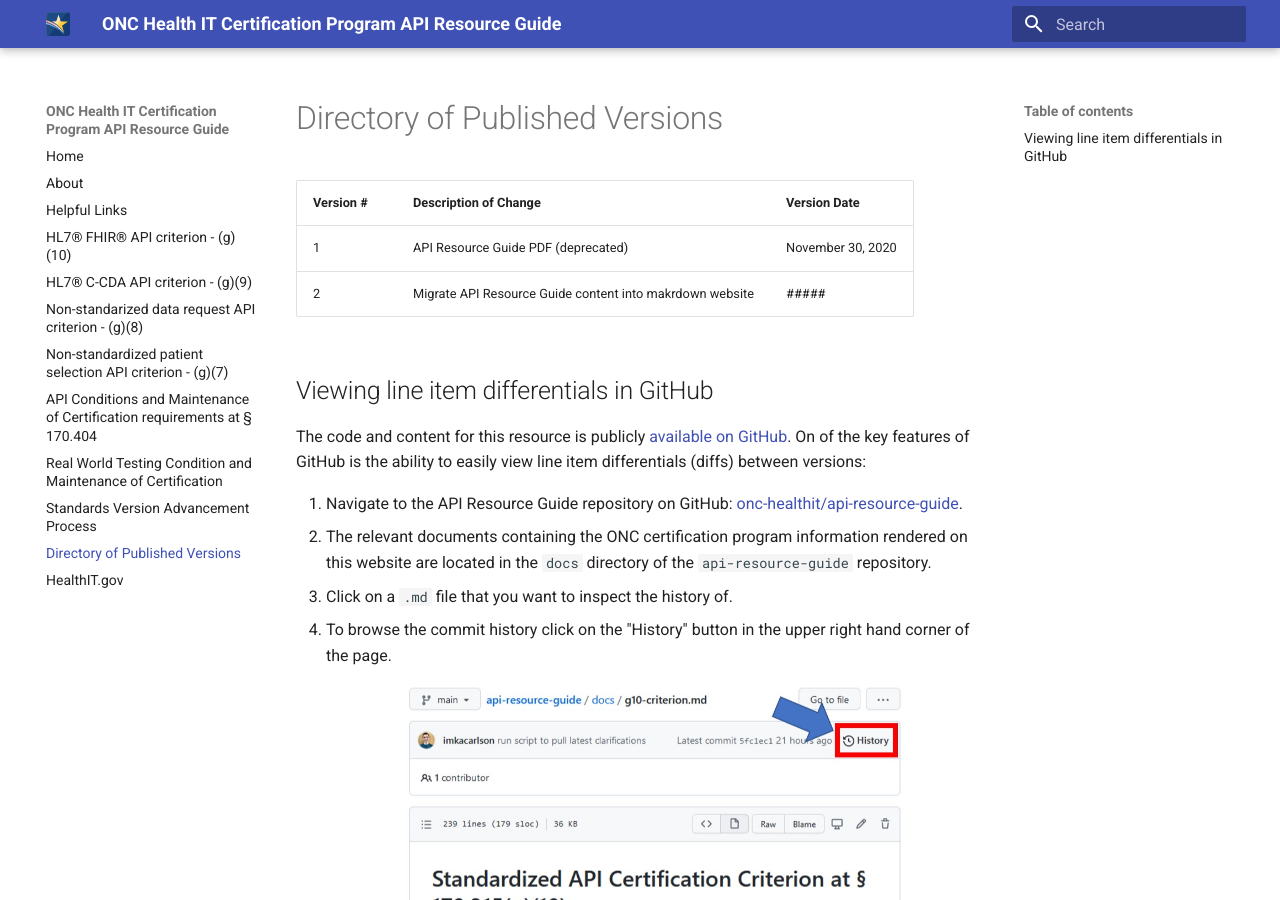
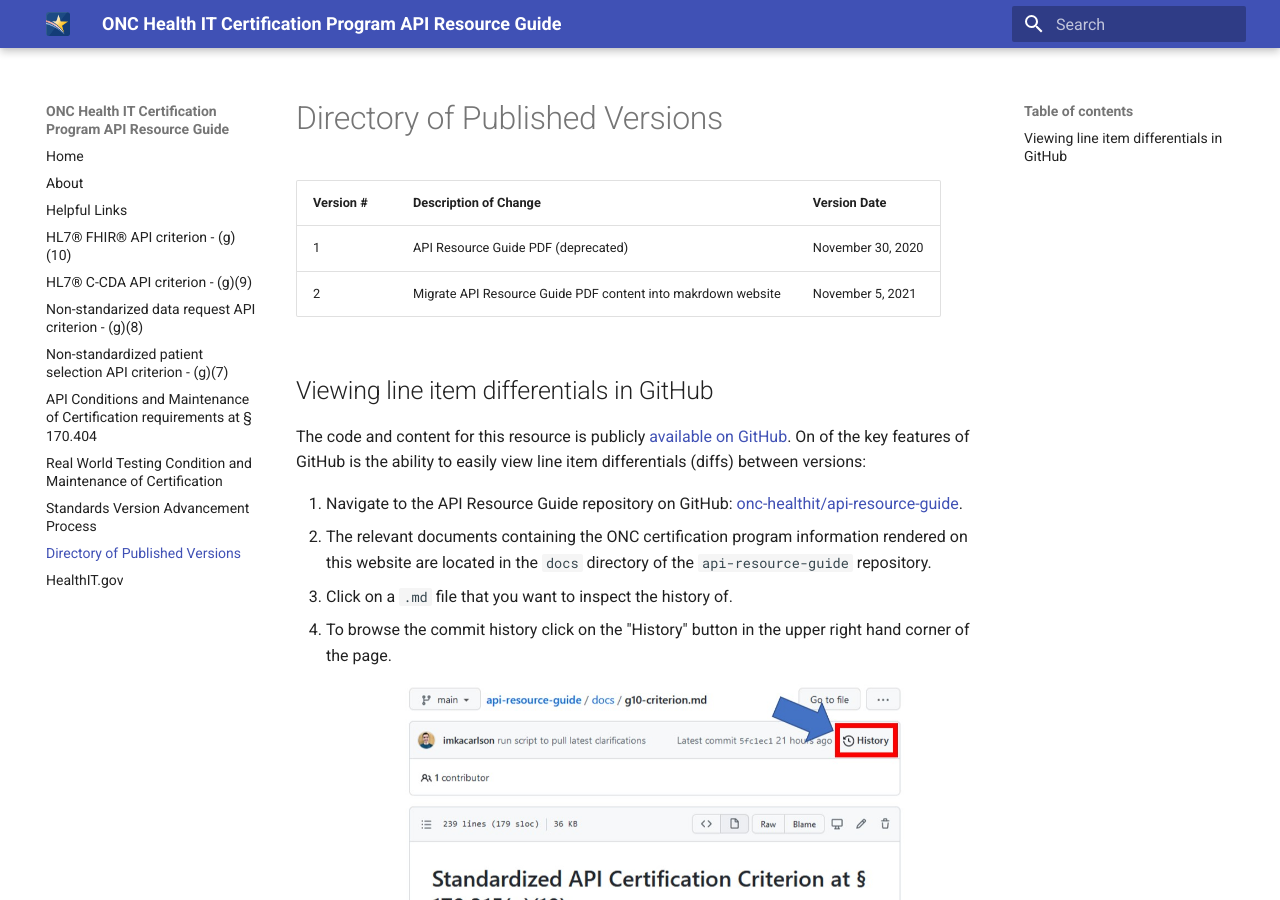
Before and after one commit to onc-healthit/api-resource-guide, an MkDocs documentation site: the page built from docs/version-directory.md, in a window 1280 px wide and 900 px high. Built offline with MkDocs 1.6.1 and Material for MkDocs 9.7.7, drawn with Linux system fonts in a browser that asks for light colours; the version menu is left out.

Commit message:
Update version hisotry table

```diff
--- a/docs/version-directory.md
+++ b/docs/version-directory.md
@@ -1,7 +1,7 @@
 | Version #| Description of Change | Version Date |
 | ---------| ----------------------|--------------|
 | 1        | API Resource Guide PDF (deprecated)     | November 30, 2020 |
-| 2        | Migrate API Resource Guide content into makrdown website     | ##### |
+| 2        | Migrate API Resource Guide PDF content into makrdown website     | November 5, 2021 |
 
 ## Viewing line item differentials in GitHub
 The code and content for this resource is publicly <a href = "https://github.com/onc-healthit/api-resource-guide" target = "_blank">available on GitHub</a>. On of the key features of GitHub is the ability to easily view line item differentials (diffs) between versions:
```
